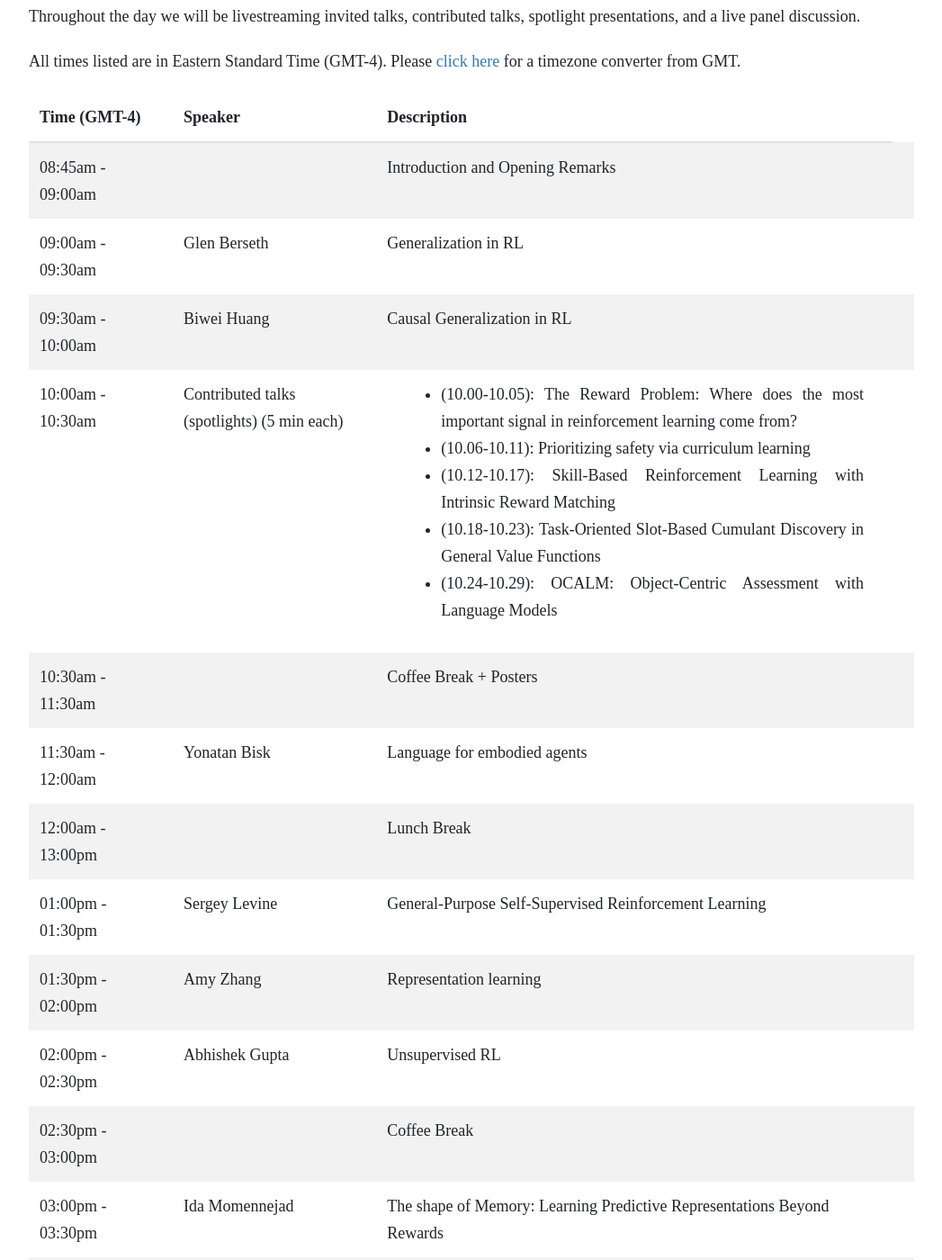
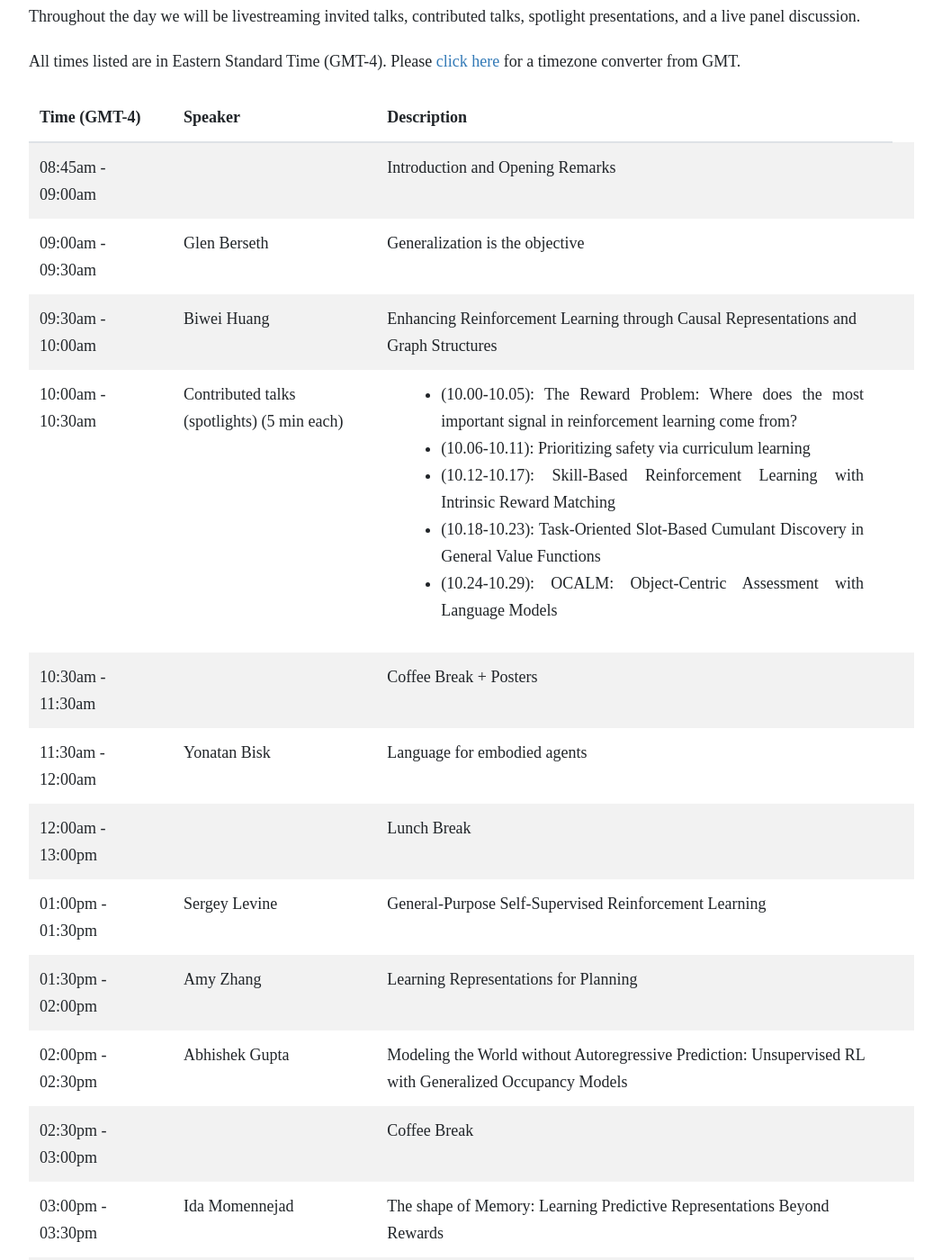
Before and after one commit to rlbrew-workshop/rlbrew-workshop.github.io, a Jekyll site: the page built from schedule.html, in a window 1280 px wide and 1400 px high, scrolled down 293 px. Shown: the whole window at 90% size, without its empty margins (136-1183 px from the left). Built offline with Jekyll 4.4.1, drawn with Linux system fonts in a browser that asks for light colours; nearby versions of some CDN libraries.

Commit message:
Update schedule

```diff
--- a/schedule.html
+++ b/schedule.html
@@ -25,13 +25,13 @@ layout: default
       <tr>
         <td>09:00am - 09:30am</td>
         <td> Glen Berseth</td>
-        <td> Generalization in RL</td>
+        <td> Generalization is the objective</td>
         <td></td>
       </tr>
       <tr>
         <td>09:30am - 10:00am</td>
         <td>Biwei Huang</td>
-        <td> Causal Generalization in RL</a></td>
+        <td> Enhancing Reinforcement Learning through Causal Representations and Graph Structures</a></td>
         <td></td>
       </tr>
       <tr>
@@ -75,13 +75,13 @@ layout: default
       <tr>
         <td>01:30pm - 02:00pm</td>
         <td>Amy Zhang</td>
-        <td>Representation learning</a></td>
+        <td>Learning Representations for Planning</a></td>
         <td></td>
       </tr>
       <tr>
         <td>02:00pm - 02:30pm</td>
         <td>Abhishek Gupta</td>
-        <td>Unsupervised RL</a></td>
+        <td>Modeling the World without Autoregressive Prediction: Unsupervised RL with Generalized Occupancy Models</a></td>
         <td></td>
       </tr>
       <tr>
```
